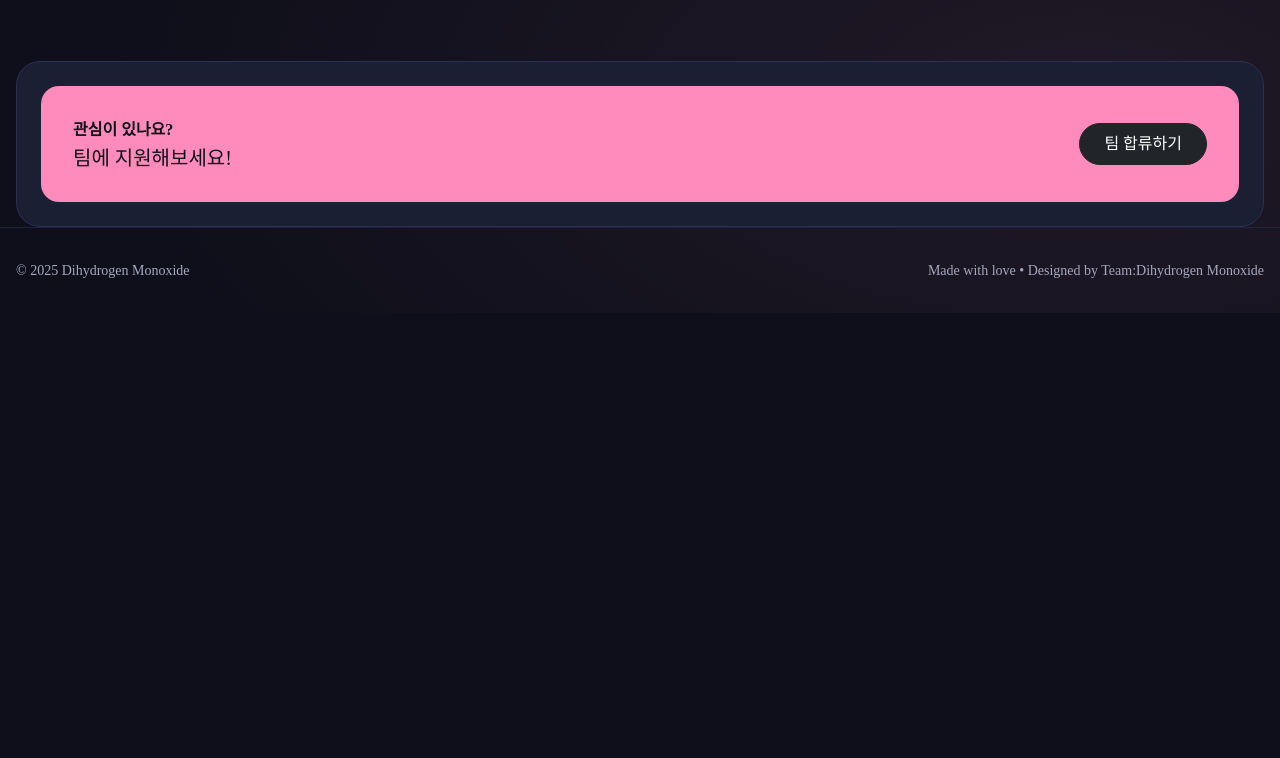
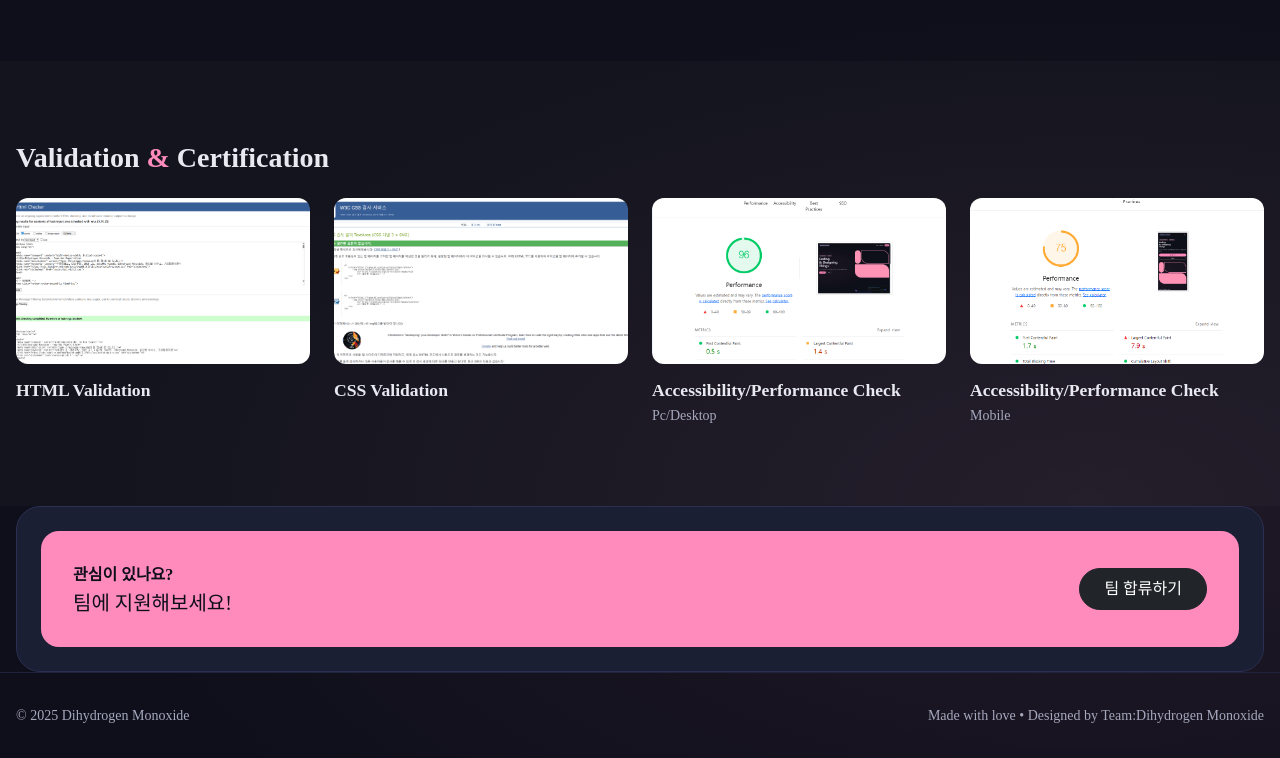
Before and after one commit to Special-Srit/Team_Dihydrogen_monoxide_R3, a plain HTML site: page index.html in a window 1280 px wide. Shown: the part 1816-2574 px from the top of the page. Before the commit the page ends 2129 px from the top, so only its background shows below. Drawn offline with nearby package versions, Linux system fonts and the light colour scheme.

Commit message:
Add: added validation img+ modified html/css

```diff
--- a/css/script.v0.1.1.css
+++ b/css/script.v0.1.1.css
@@ -789,3 +789,42 @@ ACCESSIBILITY
     border-width: 2px;
   }
 }
+
+/* ========================================
+Validation
+======================================== */
+#validation {
+  padding: 80px 0;
+  background: rgba(255, 255, 255, 0.02);
+}
+
+.validation-card {
+  transition: transform 0.3s ease;
+}
+
+.validation-card:hover {
+  transform: translateY(-5px);
+}
+
+.validation-thumb {
+  overflow: hidden;
+  border-radius: 12px;
+  background: rgba(255, 255, 255, 0.05);
+  aspect-ratio: 16/9;
+}
+
+.validation-thumb img {
+  object-fit: cover;
+  height: 100%;
+  transition: transform 0.3s ease;
+}
+
+.validation-card:hover .validation-thumb img {
+  transform: scale(1.05);
+}
+
+.validation-title {
+  font-size: 1.1rem;
+  font-weight: 600;
+  margin-bottom: 0.25rem;
+}
--- a/index.html
+++ b/index.html
@@ -129,6 +129,63 @@
     </div>
   </section>
 
+  <!-- VALIDATION SHOWCASE -->
+  <section id="validation">
+    <div class="container-xxl">
+      <div class="mb-4">
+        <h3 class="section-title m-0">Validation <span class="amp">&</span> Certification</h3>
+      </div>
+      <div class="row g-3 g-lg-4">
+        <!-- Validation Image 1 -->
+        <div class="col-12 col-md-6 col-lg-3">
+          <div class="validation-card">
+            <div class="validation-thumb">
+              <img src="img/png/HTML_val.png" alt="Validation 1" class="w-100 rounded-3">
+            </div>
+            <div class="validation-info mt-3">
+              <h5 class="validation-title">HTML Validation</h5>
+            </div>
+          </div>
+        </div>
+        <!-- Validation Image 2 -->
+        <div class="col-12 col-md-6 col-lg-3">
+          <div class="validation-card">
+            <div class="validation-thumb">
+              <img src="img/png/Css_val.png" alt="Validation 2" class="w-100 rounded-3">
+            </div>
+            <div class="validation-info mt-3">
+              <h5 class="validation-title">CSS Validation</h5>
+            </div>
+          </div>
+        </div>
+        <!-- Validation Image 3 -->
+        <div class="col-12 col-md-6 col-lg-3">
+          <div class="validation-card">
+            <div class="validation-thumb">
+              <img src="img/png/Pc_light.png" alt="Validation 3" class="w-100 rounded-3">
+            </div>
+            <div class="validation-info mt-3">
+              <h5 class="validation-title">Accessibility/Performance Check</h5>
+              <p class="text-muted-ux small mb-0">Pc/Desktop</p>
+            </div>
+          </div>
+        </div>
+        <!-- Validation Image 4 -->
+        <div class="col-12 col-md-6 col-lg-3">
+          <div class="validation-card">
+            <div class="validation-thumb">
+              <img src="img/png/Mobile_light.png" alt="Validation 4" class="w-100 rounded-3">
+            </div>
+            <div class="validation-info mt-3">
+              <h5 class="validation-title">Accessibility/Performance Check</h5>
+              <p class="text-muted-ux small mb-0">Mobile</p>
+            </div>
+          </div>
+        </div>
+      </div>
+    </div>
+  </section>
+
   <!-- CONTACT CTA -->
   <div id="contact">
     <div class="container-xxl">
```
Also changed, not shown: img/png/Css_val.png (added), img/png/HTML_val.png (added), img/png/Mobile_light.png (added), img/png/Pc_light.png (added).
